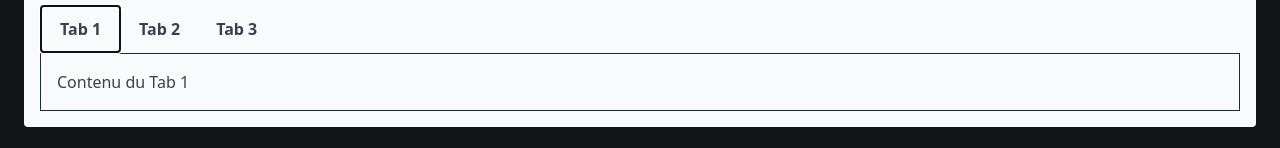
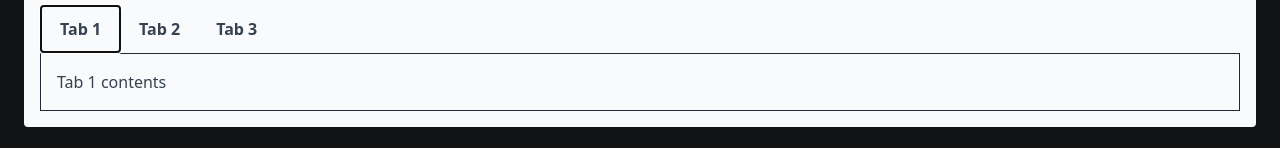
Before and after one commit to y28lyn/accessible-components, a React (Vite) app: page / in a window 1280 px wide. Shown: the part 1637-1785 px from the top of the page. Built offline with nearby package versions, Linux system fonts and the light colour scheme.

Commit message:
feat: :speech_balloon: Content updated

```diff
--- a/src/App.tsx
+++ b/src/App.tsx
@@ -17,17 +17,17 @@ function App() {
     {
       id: "tab1",
       label: "Tab 1",
-      content: <div>Contenu du Tab 1</div>,
+      content: <div>Tab 1 contents</div>,
     },
     {
       id: "tab2",
       label: "Tab 2",
-      content: <div>Contenu du Tab 2</div>,
+      content: <div>Tab 2 contents</div>,
     },
     {
       id: "tab3",
       label: "Tab 3",
-      content: <div>Contenu du Tab 3</div>,
+      content: <div>Tab 3 contents</div>,
     },
   ];
 
```
